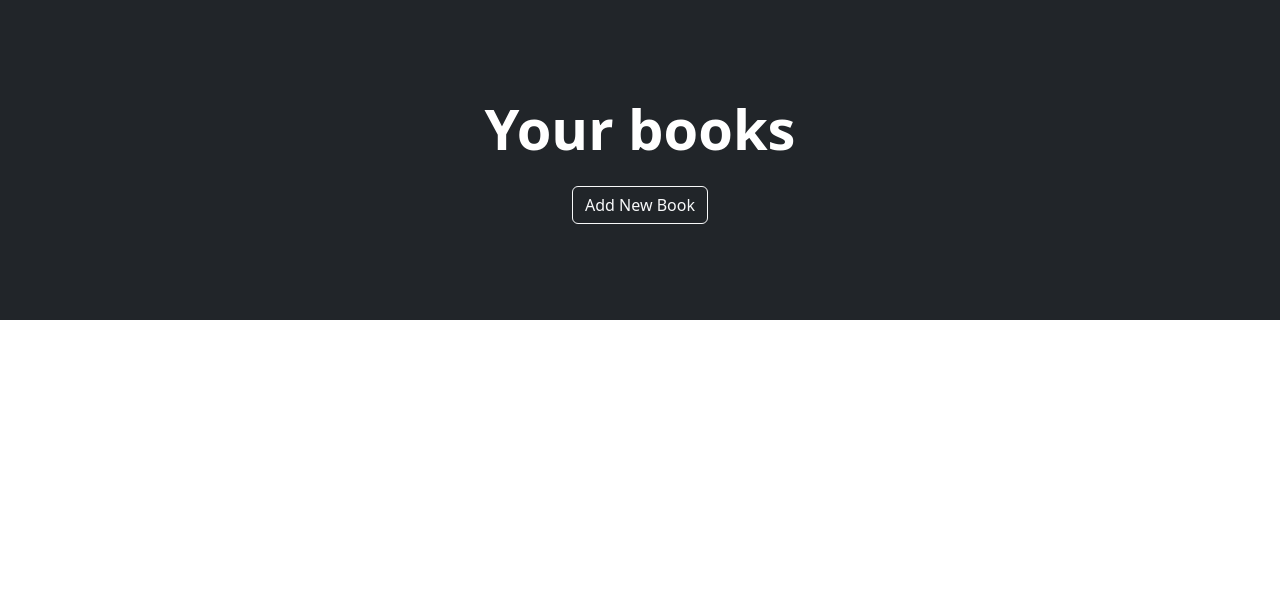
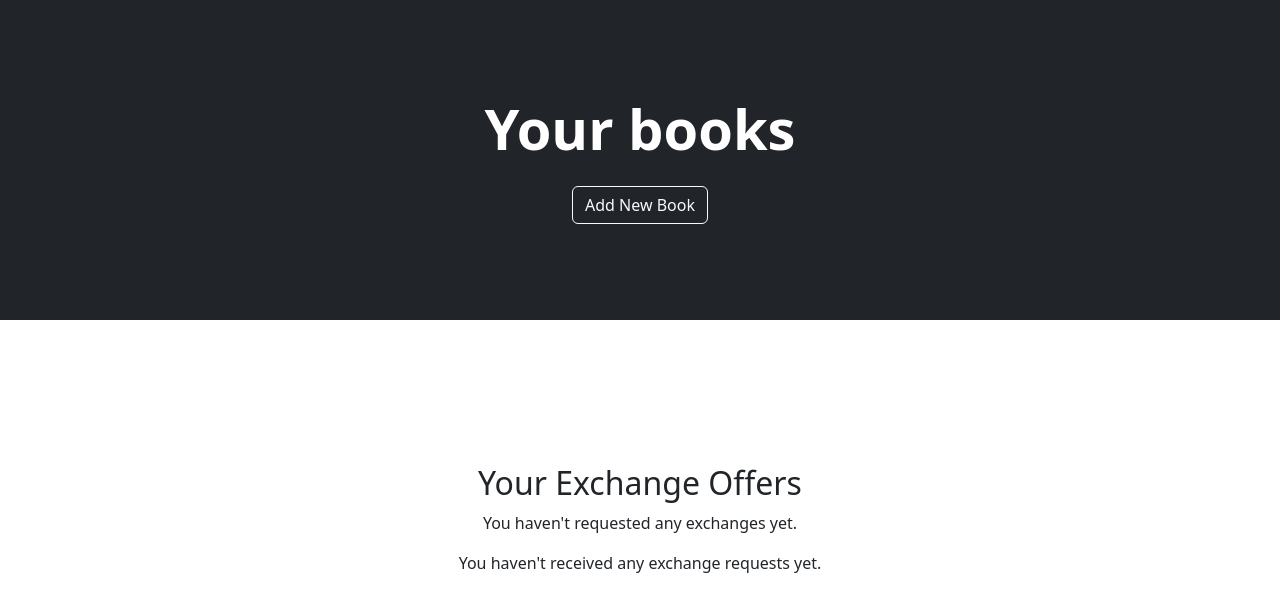
Before and after one commit to gzukowski/books-exch, a Django app: page /profile/ in a window 1280 px wide. Shown: the part 57-669 px from the top of the page. Run offline with Django 5.2, Linux system fonts and the light colour scheme; the visitor is signed in with stand-in values (Sample User, id 1); data that the repository does not hold is empty; parts of the project's set-up code (start-up, migrations or seed data) failed here and were passed over; some libraries are stand-ins or nearby versions.

Commit message:
working exchanging system

```diff
--- a/books/templates/browser.html
+++ b/books/templates/browser.html
@@ -5,8 +5,7 @@
 <header class="bg-dark py-5" role="banner">
     <div class="container px-4 px-lg-5 my-5">
         <div class="text-center text-white">
-            <h1 class="display-4 fw-bolder">Shop in style</h1>
-            <p class="lead fw-normal text-white-50 mb-0">With this shop homepage template</p>
+            <h1 class="display-4 fw-bolder">Browse books</h1>
         </div>
     </div>
 </header>
--- a/books/templates/profile.html
+++ b/books/templates/profile.html
@@ -17,7 +17,8 @@
         </div>
     </div>
 </header>
-<!-- Section-->
+
+<!-- Section: Your Books -->
 <main class="py-5">
     <div class="container px-4 px-lg-5 mt-5">
         <div class="row gx-4 gx-lg-5 row-cols-2 row-cols-md-3 row-cols-xl-4 justify-content-center">
@@ -35,9 +36,7 @@
                         <!-- Product details-->
                         <div class="card-body p-4">
                             <div class="text-center">
-                                <!-- Product name-->
                                 <h5 class="fw-bolder">{{ book.title }}</h5>
-                                <!-- Product price-->
                             </div>
                         </div>
                         <!-- Product actions-->
@@ -49,7 +48,57 @@
                         </div>
                     </div>
                 </div>
-                {% endfor %}
+            {% endfor %}
+        </div>
+
+        <!-- Section: Your Exchange Offers -->
+        <h2 class="text-center mt-5">Your Exchange Offers</h2>
+        <div class="row gx-4 gx-lg-5 justify-content-center">
+            {% if exchanges_requested %}
+                <div class="col-12">
+                    <h4 class="mt-4">Exchanges You Have Requested</h4>
+                    <ul class="list-group">
+                        {% for exchange in exchanges_requested %}
+                            <li class="list-group-item">
+                                You requested to exchange your book <strong>{{ exchange.requester_book.title }}</strong>
+                                for <strong>{{ exchange.receiver_book.title }}</strong> owned by
+                                <strong>{{ exchange.receiver.username }}</strong>.
+                                <span class="badge bg-secondary">{{ exchange.get_status_display }}</span>
+                            </li>
+                        {% endfor %}
+                    </ul>
+                </div>
+            {% else %}
+                <p class="text-center">You haven't requested any exchanges yet.</p>
+            {% endif %}
+        </div>
+
+        <!-- Section: Exchange Requests You Received -->
+        <div class="row gx-4 gx-lg-5 justify-content-center">
+            {% if exchanges_received %}
+                <div class="col-12">
+                    <h4 class="mt-4">Exchange Requests You Received</h4>
+                    <ul class="list-group">
+                        {% for exchange in exchanges_received %}
+                            <li class="list-group-item">
+                                <strong>{{ exchange.requester.username }}</strong> wants to exchange their book
+                                <strong>{{ exchange.requester_book.title }}</strong> for your book
+                                <strong>{{ exchange.receiver_book.title }}</strong>.
+                                <span class="badge bg-secondary">{{ exchange.get_status_display }}</span>
+                                <!-- Action buttons: Accept/Decline -->
+                                <div class="mt-2">
+                                    {% if exchange.status == 'pending' %}
+                                        <a href="{% url 'respond_exchange' exchange.id 'accept' %}" class="btn btn-success btn-sm">Accept</a>
+                                        <a href="{% url 'respond_exchange' exchange.id 'decline' %}" class="btn btn-danger btn-sm">Decline</a>
+                                    {% endif %}
+                                </div>
+                            </li>
+                        {% endfor %}
+                    </ul>
+                </div>
+            {% else %}
+                <p class="text-center">You haven't received any exchange requests yet.</p>
+            {% endif %}
         </div>
     </div>
 </main>
--- a/books/urls.py
+++ b/books/urls.py
@@ -3,6 +3,7 @@ from django.urls import path, include
 from .views.auth_views import login_user, logout_user, register_user
 from .views.book_views import home, search_books, book_page, add_book, remove_book, browser
 from .views.profile_views import profile
+from .views.exchange_views import request_exchange, respond_exchange
 
 urlpatterns = [
     path('', home, name="home"),
@@ -15,4 +16,6 @@ urlpatterns = [
     path('books/add/', add_book, name='add_book'),
     path('books/<int:book_id>/remove/', remove_book, name='remove_book'),
     path('profile/', profile, name='profile'),
+    path('exchange/request/<int:book_id>/', request_exchange, name='request_exchange'),
+    path('exchange/respond/<int:exchange_id>/<str:response>/', respond_exchange, name='respond_exchange'),
 ]
--- a/books/views/auth_views.py
+++ b/books/views/auth_views.py
@@ -14,7 +14,6 @@ def login_user(request):
             messages.success(request, "You have been logged in")
             return redirect('home')
         else:
-            messages.error(request, "There was an error")
             return redirect('login')
     else:
         return render(request, 'login.html', {})
@@ -37,7 +36,6 @@ def register_user(request):
             messages.success(request, "You have been registered and logged in")
             return redirect('home')
         else:
-            messages.error(request, "Failed to register. Please correct the errors below.")
             return render(request, 'register.html', {'form': form})
     else:
         form = UserCreationForm()
--- a/books/views/profile_views.py
+++ b/books/views/profile_views.py
@@ -1,10 +1,19 @@
 
 from django.shortcuts import render, redirect
-from ..models import Book
+from ..models import Book, Exchange
 
 def profile(request):
     if request.user.is_authenticated:
         books = Book.objects.filter(owner=request.user)
-        return render(request, 'profile.html', {'books': books})
+        exchanges_received = Exchange.objects.filter(receiver=request.user, status='pending')
+        exchanges_requested = Exchange.objects.filter(requester=request.user)
+        return render(
+            request,
+            'profile.html',
+            {
+                'books': books,
+                'exchanges_received': exchanges_received,
+                'exchanges_requested': exchanges_requested,
+            })
     else:
         return redirect('home')
```
Also changed, not shown: books/forms.py (+12 -1 lines), books/models.py (+18 -0 lines), books/templates/book.html (+3 -4 lines), books/templates/request_exchange.html (added, +37 -0 lines), books/views/exchange_views.py (added, +52 -0 lines).
